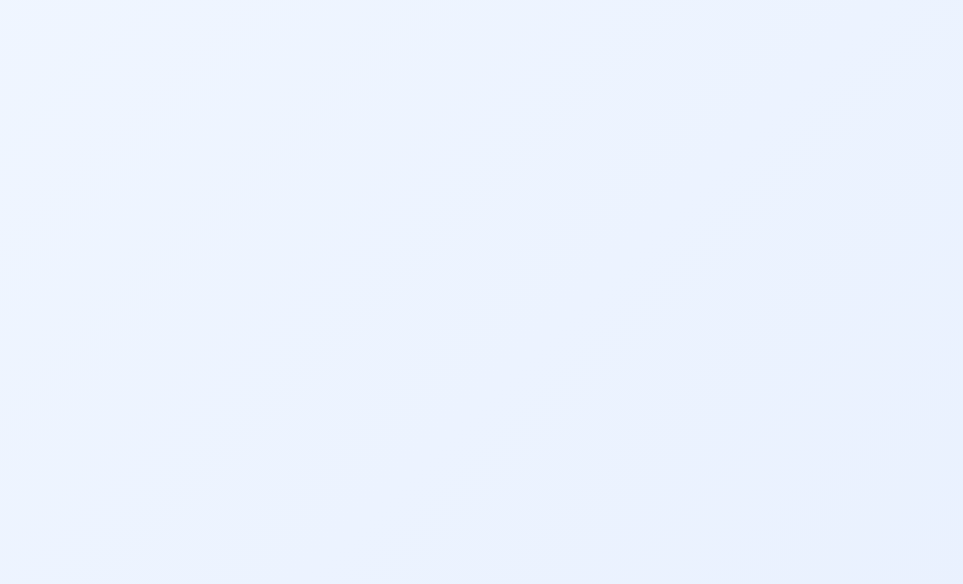
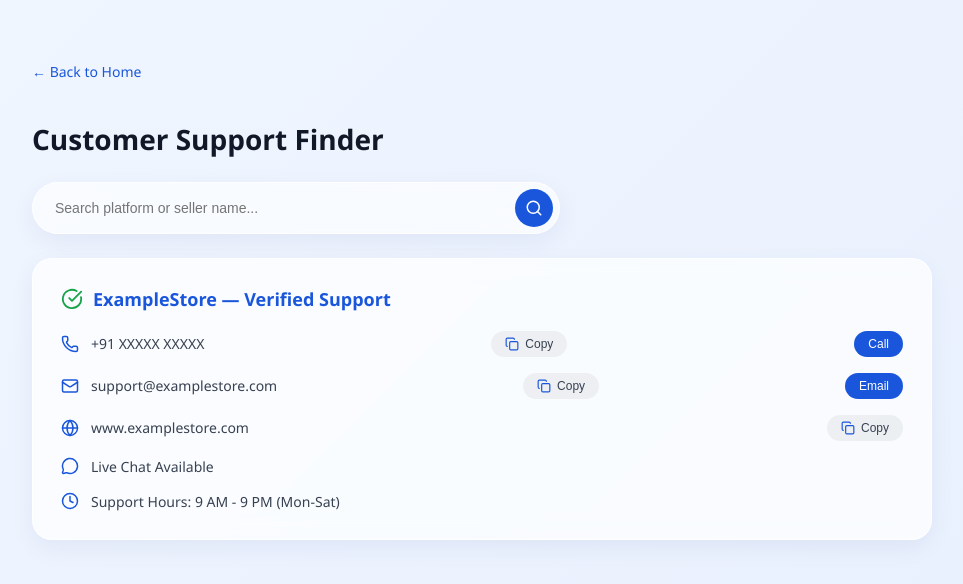
Before and after one commit to vvignesh2005-ux/SafeCartIntelligence, a React app in the folder frontend/: page /support in a window 1280 px wide. Before the commit this address had no page. Shown: the top 584 px of the page, without its empty margins (158-1121 px from the left). Built offline with nearby package versions, Linux system fonts and the light colour scheme; the HTML template or start-up script is replaced by a standard one.

Commit message:
Add Customer Support Finder page

```diff
--- a/frontend/src/App.jsx
+++ b/frontend/src/App.jsx
@@ -3,6 +3,7 @@ import LandingPage from './pages/LandingPage'
 import SellerDashboard from './pages/SellerDashboard'
 import PlatformAnalysis from './pages/PlatformAnalysis'
 import ReturnGuide from './pages/ReturnGuide'
+import SupportFinder from './pages/SupportFinder'
 
 function App() {
   return (
@@ -11,6 +12,7 @@ function App() {
       <Route path="/dashboard" element={<SellerDashboard />} />
       <Route path="/platform" element={<PlatformAnalysis />} />
       <Route path="/return-guide" element={<ReturnGuide />} />
+      <Route path="/support" element={<SupportFinder />} />
     </Routes>
   )
 }
--- a/frontend/src/index.css
+++ b/frontend/src/index.css
@@ -370,3 +370,78 @@ body {
   color: #374151;
   font-size: 14px;
 }
+.support-search-bar {
+  display: flex;
+  align-items: center;
+  background: rgba(255, 255, 255, 0.6);
+  backdrop-filter: blur(10px);
+  border: 1px solid rgba(255, 255, 255, 0.8);
+  border-radius: 50px;
+  box-shadow: 0 8px 24px rgba(0, 0, 100, 0.06);
+  padding: 6px 6px 6px 20px;
+  margin-bottom: 24px;
+  max-width: 500px;
+}
+
+.support-search-bar input {
+  flex: 1;
+  border: none;
+  outline: none;
+  background: transparent;
+  font-size: 14px;
+}
+
+.support-search-bar button {
+  background: #1a56db;
+  border: none;
+  border-radius: 50%;
+  width: 38px;
+  height: 38px;
+  color: white;
+  cursor: pointer;
+  display: flex;
+  align-items: center;
+  justify-content: center;
+}
+
+.support-details {
+  display: flex;
+  flex-direction: column;
+  gap: 16px;
+}
+
+.support-row {
+  display: flex;
+  align-items: center;
+  gap: 12px;
+  color: #374151;
+  font-size: 14px;
+  flex-wrap: wrap;
+}
+
+.support-row svg {
+  color: #1a56db;
+  flex-shrink: 0;
+}
+
+.copy-btn, .action-btn {
+  margin-left: auto;
+  display: flex;
+  align-items: center;
+  gap: 6px;
+  border: none;
+  border-radius: 20px;
+  padding: 6px 14px;
+  font-size: 12px;
+  cursor: pointer;
+}
+
+.copy-btn {
+  background: rgba(0,0,0,0.05);
+  color: #374151;
+}
+
+.action-btn {
+  background: #1a56db;
+  color: white;
+}
--- /dev/null
+++ b/frontend/src/pages/SupportFinder.jsx
@@ -0,0 +1,57 @@
+import { Link } from 'react-router-dom'
+import { Search, Phone, Mail, Globe, MessageCircle, Clock, CheckCircle, Copy } from 'lucide-react'
+
+function SupportFinder() {
+  return (
+    <div className="dashboard">
+      <Link to="/" className="back-link">← Back to Home</Link>
+      <h1 className="dashboard-title">Customer Support Finder</h1>
+
+      <div className="support-search-bar">
+        <input type="text" placeholder="Search platform or seller name..." />
+        <button><Search size={18} /></button>
+      </div>
+
+      <div className="trust-card">
+        <div className="trust-card-header">
+          <CheckCircle size={22} color="#16a34a" />
+          <h2>ExampleStore — Verified Support</h2>
+        </div>
+
+        <div className="support-details">
+          <div className="support-row">
+            <Phone size={18} />
+            <span>+91 XXXXX XXXXX</span>
+            <button className="copy-btn"><Copy size={14} /> Copy</button>
+            <button className="action-btn">Call</button>
+          </div>
+
+          <div className="support-row">
+            <Mail size={18} />
+            <span>support@examplestore.com</span>
+            <button className="copy-btn"><Copy size={14} /> Copy</button>
+            <button className="action-btn">Email</button>
+          </div>
+
+          <div className="support-row">
+            <Globe size={18} />
+            <span>www.examplestore.com</span>
+            <button className="copy-btn"><Copy size={14} /> Copy</button>
+          </div>
+
+          <div className="support-row">
+            <MessageCircle size={18} />
+            <span>Live Chat Available</span>
+          </div>
+
+          <div className="support-row">
+            <Clock size={18} />
+            <span>Support Hours: 9 AM - 9 PM (Mon-Sat)</span>
+          </div>
+        </div>
+      </div>
+    </div>
+  )
+}
+
+export default SupportFinder
```
